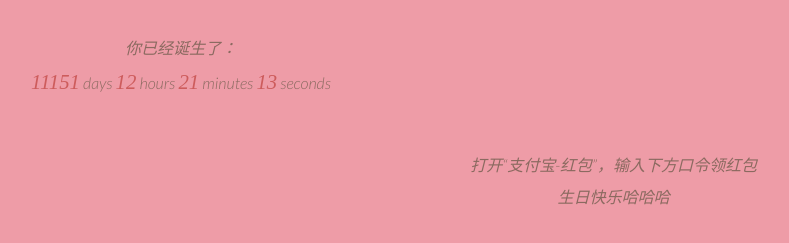
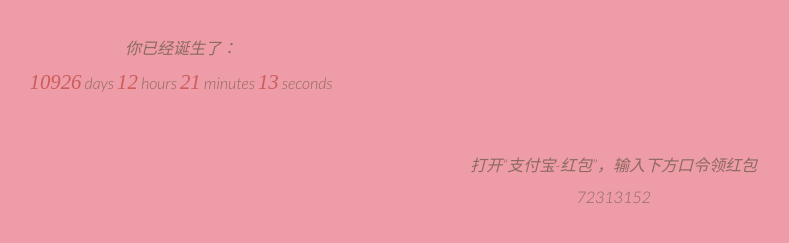
Before and after one commit to peiyusi/happy-birthday, a plain HTML site: page index.html in a window 1280 px wide. Shown: the part 547-790 px from the top of the page, 459-1248 px from the left. Drawn offline with Linux system fonts and the light colour scheme.

Commit message:
Update index.html

```diff
--- a/index.html
+++ b/index.html
@@ -217,7 +217,7 @@
 <script type="text/javascript">
     function timecount(){
         var together = new Date();
-        together.setFullYear(1988,3,9);
+        together.setFullYear(1988,10,20);
         together.setHours(0);
         together.setMinutes(0);
         together.setSeconds(0);
@@ -230,7 +230,7 @@
     function fx(){
         document.getElementById('code1').innerHTML = "<h1>Happy Birthday!! </h1><br/>";
         document.getElementById('code1').typewriter();
-        document.getElementById('code2').innerHTML = "<p>打开“支付宝-红包”，输入下方口令领红包</p><br/><p>生日快乐哈哈哈 </p>";
+        document.getElementById('code2').innerHTML = "<p>打开“支付宝-红包”，输入下方口令领红包</p><br/><p>72313152</p>";
         document.getElementById('code2').typewriter();
     }
     timecount();
```
